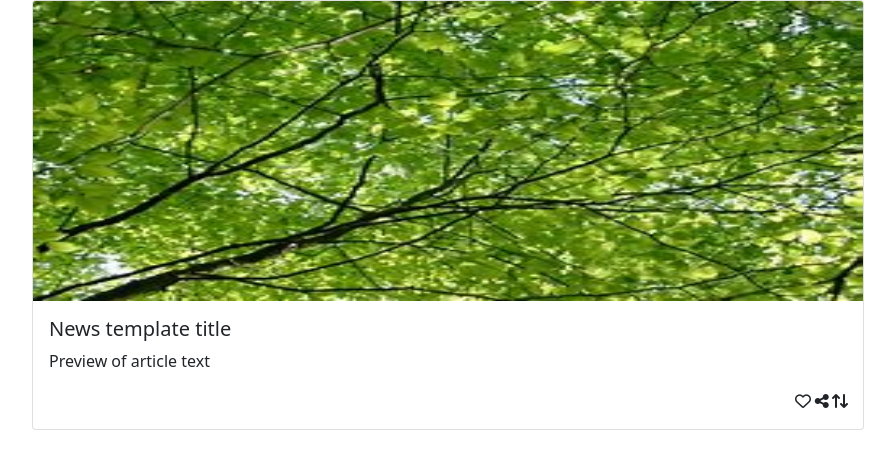
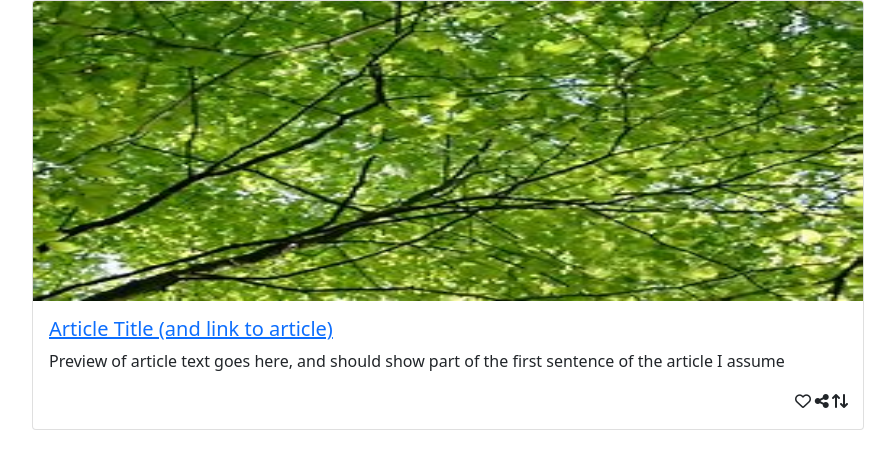
Before and after one commit to CollegeLR2/news-template, a plain HTML site: page index.html in a window 1280 px wide. Shown: the whole page, without its empty margins (192-1087 px from the left). Drawn offline with nearby package versions, Linux system fonts and the light colour scheme.

Commit message:
Made the title of the news article into an actual link

```diff
--- a/index.html
+++ b/index.html
@@ -14,8 +14,8 @@
     <div class="card mb-3 mx-auto" style="width: 65%;">
         <img src="eco.jpg" class="card-img-top" style="max-height: 300px;">
         <div class="card-body">
-          <h5 class="card-title">News template title</h5>
-          <p class="card-text">Preview of article text</p>
+          <h5 class="card-title"><a href="https://www.bbc.co.uk/news">Article Title (and link to article)</a></a></h5>
+          <p class="card-text">Preview of article text goes here, and should show part of the first sentence of the article I assume</p>
           <div style="float: right;">
             <i class="fa-regular fa-heart fa-beat"></i>
             <i class="fa-solid fa-share-nodes"></i>
```
